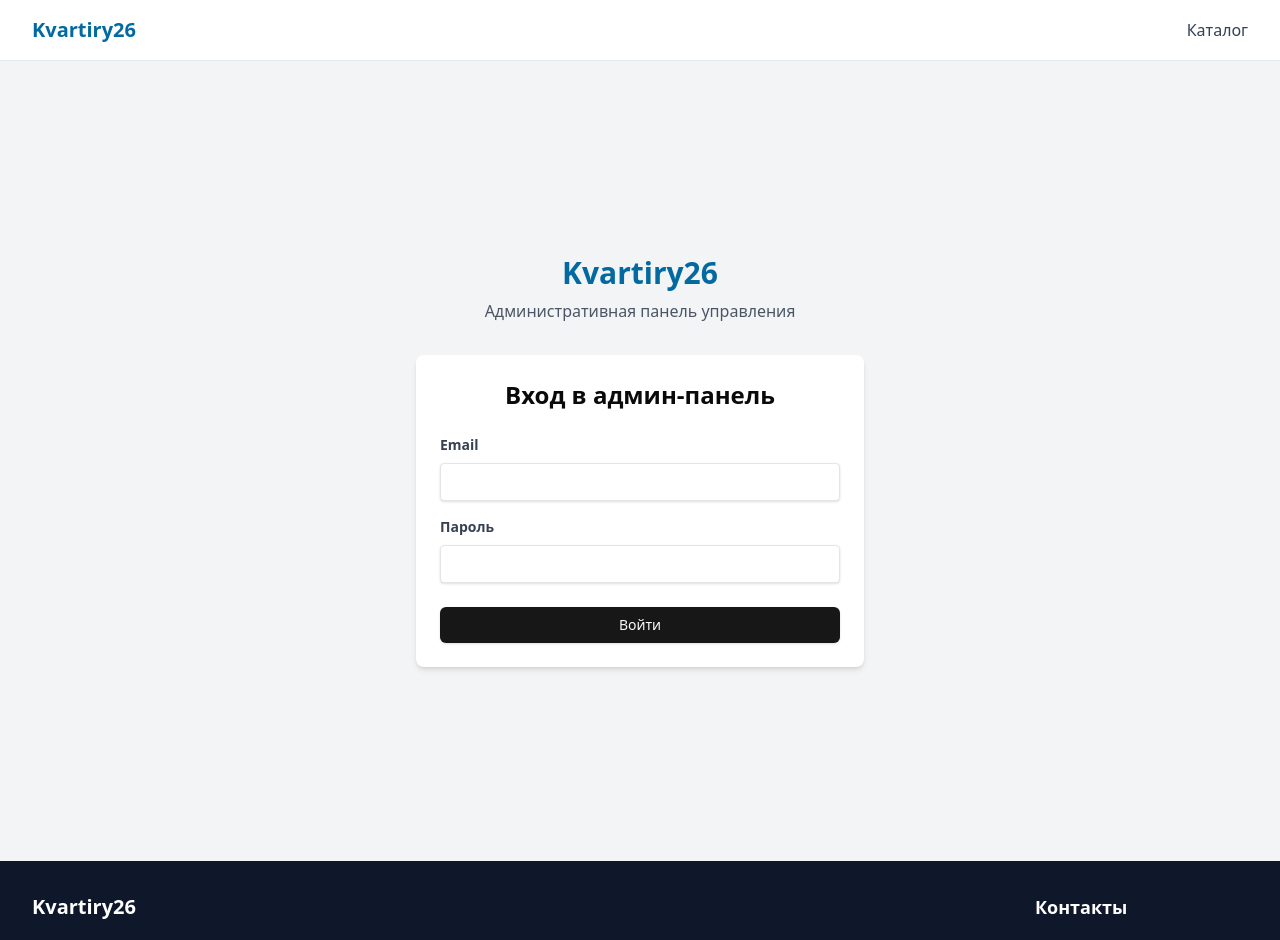
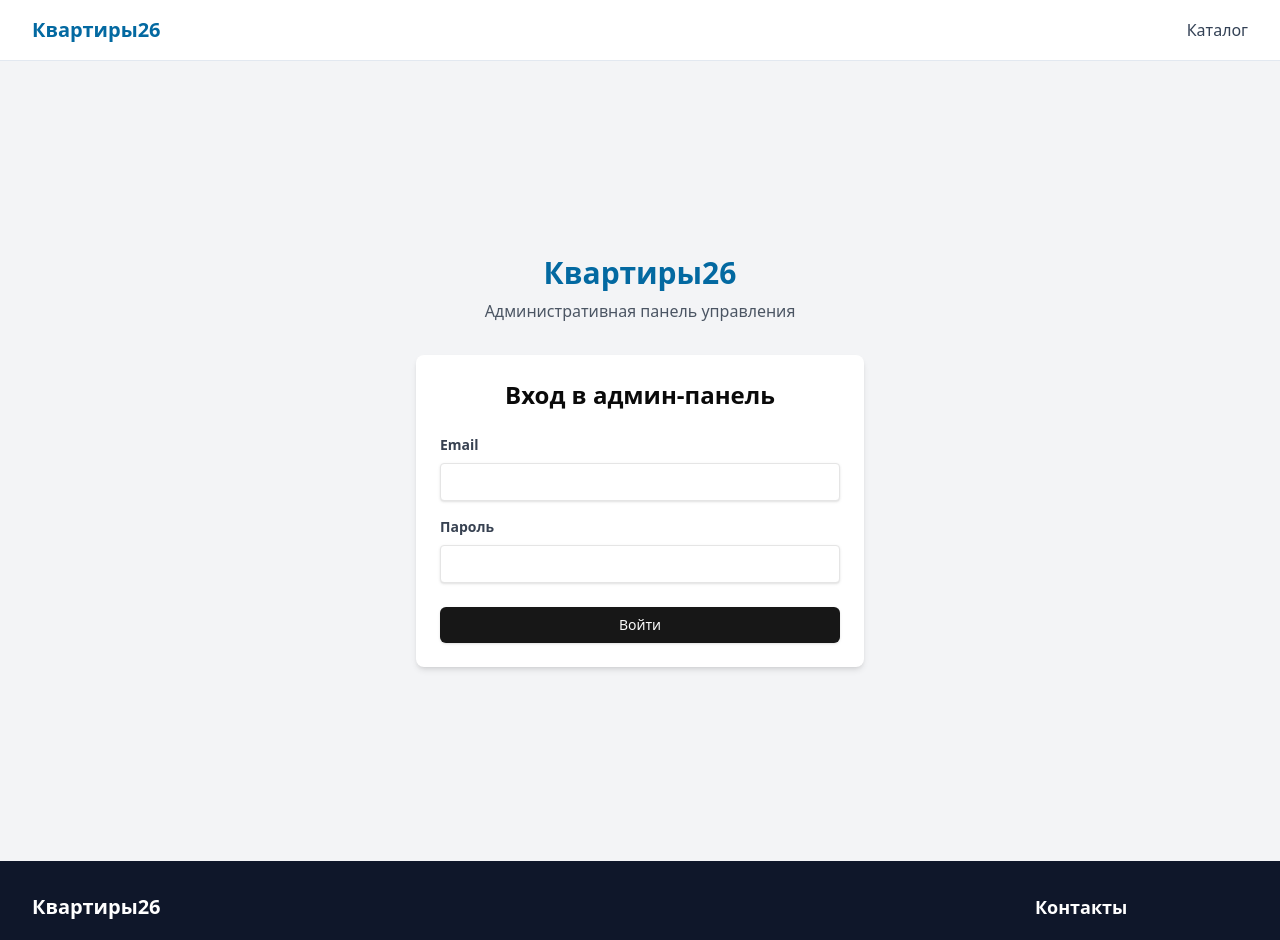
Before and after one commit to loxigl/Rent-Pro, a Next.js app in the folder apps/frontend/: page /admin/login in a window 1280 px wide. Shown: the top 940 px of the page. Built offline with nearby package versions, Linux system fonts and the light colour scheme; no server answers.

Commit message:
fix: update branding from 'Kvartiry26' to 'Квартиры26' across the application

```diff
--- a/apps/frontend/app/admin/login/LoginPageClient.tsx
+++ b/apps/frontend/app/admin/login/LoginPageClient.tsx
@@ -21,7 +21,7 @@ export default function LoginPageClient() {
         <div className="min-h-screen flex items-center justify-center bg-gray-100">
             <div className="w-full max-w-md">
                 <div className="text-center mb-8">
-                    <h1 className="text-3xl font-bold text-primary-700">Kvartiry26</h1>
+                    <h1 className="text-3xl font-bold text-primary-700">Квартиры26</h1>
                     <p className="text-gray-600 mt-2">Административная панель управления</p>
                 </div>
 
--- a/apps/frontend/app/admin/login/page.tsx
+++ b/apps/frontend/app/admin/login/page.tsx
@@ -2,7 +2,7 @@ import { Metadata } from 'next';
 import LoginPageClient from './LoginPageClient';
 
 export const metadata: Metadata = {
-    title: 'Вход в админ-панель | Kvartiry26',
+    title: 'Вход в админ-панель | Квартиры26',
     description: 'Страница входа в административную панель управления',
 };
 
--- a/apps/frontend/app/apartment/[id]/page.tsx
+++ b/apps/frontend/app/apartment/[id]/page.tsx
@@ -22,7 +22,7 @@ export async function generateMetadata({
                 ? apartment.description.slice(0, 160).replace(/<\/?[^>]+(>|$)/g, "")
                 : `Квартира с ${apartment.rooms} комнатами, площадью ${apartment.area_m2} м²`,
             openGraph: {
-                title: `${apartment.title} | Kvartiry26`,
+                title: `${apartment.title} | Квартиры26`,
                 description: apartment.description
                     ? apartment.description.slice(0, 160).replace(/<\/?[^>]+(>|$)/g, "")
                     : `Квартира с ${apartment.rooms} комнатами, площадью ${apartment.area_m2} м²`,
--- a/apps/frontend/app/catalog/page.tsx
+++ b/apps/frontend/app/catalog/page.tsx
@@ -11,7 +11,7 @@ export const metadata: Metadata = {
     title: "Каталог квартир",
     description: "Выбирайте из множества вариантов аренды квартир в Невинномысске. Различные районы, площади и цены.",
     openGraph: {
-        title: "Каталог квартир | Kvartiry26",
+        title: "Каталог квартир | Квартиры26",
         description: "Выбирайте из множества вариантов аренды квартир в Невинномысске. Различные районы, площади и цены.",
     },
 };
--- a/apps/frontend/app/layout.tsx
+++ b/apps/frontend/app/layout.tsx
@@ -13,15 +13,15 @@ const inter = Inter({
 // Метаданные для всего сайта
 export const metadata: Metadata = {
     title: {
-        default: "Kvartiry26 - Аренда квартир в Невинномысске",
-        template: "%s | Kvartiry26",
+        default: "Квартиры26 - Аренда квартир в Невинномысске",
+        template: "%s | Квартиры26",
     },
     metadataBase: new URL(process.env.NEXT_PUBLIC_BASE_URL || 'http://localhost:3000'),
     description: "Сервис аренды квартир в Невинномысске. Удобный поиск, актуальные предложения, быстрое бронирование.",
     keywords: ["аренда", "квартиры", "Невинномысск", "посуточно", "жилье"],
-    authors: [{name: "Kvartiry26 Team"}],
-    creator: "Kvartiry26",
-    publisher: "Kvartiry26",
+    authors: [{name: "Квартиры26 Team"}],
+    creator: "Квартиры26",
+    publisher: "Квартиры26",
     formatDetection: {
         email: false,
         address: false,
@@ -30,15 +30,15 @@ export const metadata: Metadata = {
     openGraph: {
         type: "website",
         locale: "ru_RU",
-        siteName: "Kvartiry26",
-        title: "Kvartiry26 - Аренда квартир в Невинномысске",
+        siteName: "Квартиры26",
+        title: "Квартиры26 - Аренда квартир в Невинномысске",
         description: "Сервис аренды квартир в Невинномысске. Удобный поиск, актуальные предложения, быстрое бронирование.",
         images: [
             {
                 url: "/images/og-image.jpg",
                 width: 1200,
                 height: 630,
-                alt: "Kvartiry26",
+                alt: "Квартиры26",
             },
         ],
     },
@@ -57,7 +57,7 @@ export default function RootLayout({
             <header className="border-b border-secondary-200">
                 <div className="container-custom py-4 flex justify-between items-center">
                     <Link href="/" className="text-xl font-bold text-primary-700">
-                        Kvartiry26
+                        Квартиры26
                     </Link>
 
                     <nav>
@@ -81,7 +81,7 @@ export default function RootLayout({
                 <div className="container-custom">
                     <div className="flex flex-col md:flex-row justify-between">
                         <div>
-                            <div className="text-xl font-bold mb-4">Kvartiry26</div>
+                            <div className="text-xl font-bold mb-4">Квартиры26</div>
                             <p className="text-secondary-300 max-w-md">
                                 Удобный сервис аренды квартир в Невинномысске.
                                 Актуальные предложения, быстрое бронирование, отзывчивая поддержка.
@@ -97,7 +97,7 @@ export default function RootLayout({
                     </div>
 
                     <div className="mt-8 pt-4 border-t border-secondary-700 text-center text-secondary-400 text-sm">
-                        © {new Date().getFullYear()} Kvartiry26. Все права защищены.
+                        © {new Date().getFullYear()} Квартиры26. Все права защищены.
                     </div>
                 </div>
             </footer>
--- a/apps/frontend/components/admin/layout/AdminHeader.tsx
+++ b/apps/frontend/components/admin/layout/AdminHeader.tsx
@@ -26,7 +26,7 @@ export default function AdminHeader() {
                 {/* Логотип и заголовок */}
                 <div className="flex items-center">
                     <Link href="/admin" className="flex items-center">
-                        <h1 className="text-xl font-bold text-primary-700">Kvartiry26</h1>
+                        <h1 className="text-xl font-bold text-primary-700">Квартиры26</h1>
                         <span className="ml-2 text-xs text-gray-500 px-2 py-1 bg-gray-100 rounded">Admin</span>
                     </Link>
                 </div>
```
